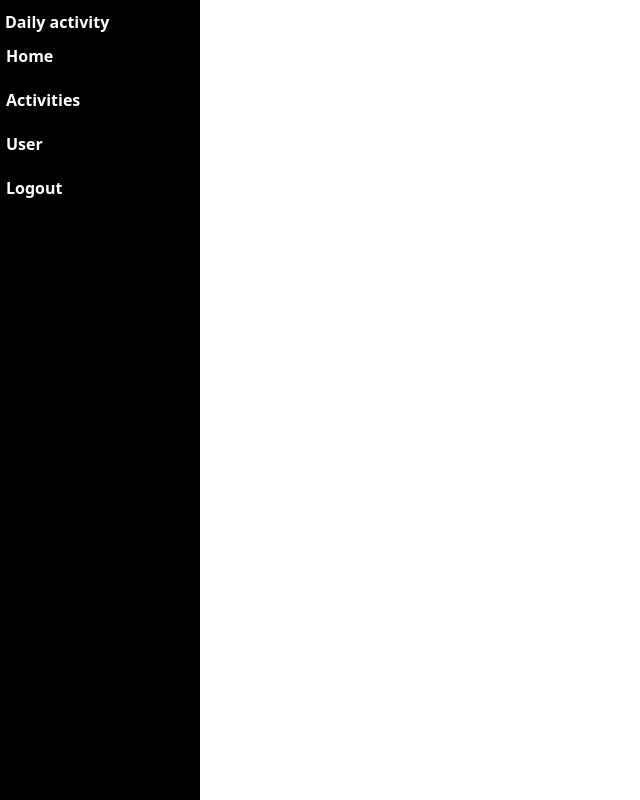
After one commit to chamlingsuman/daily_activities, a PHP site: page /sidbar.html in a window 1280 px wide. The commit adds this page. Shown: the whole page, without its empty margins (0-640 px from the left). Run offline with PHP 8.4, Linux system fonts and the light colour scheme.

Commit message:
add sidbar.html, insert background pic, created home.php

```diff
--- a/register.php
+++ b/register.php
@@ -61,7 +61,7 @@ if ($user) {
 
 <!DOCTYPE html>
 <html>
-    <body style="background: #f5f2ea">
+    <body>
         <head>
             <meta charset="UTF-8">
             <meta name="viewport" content="width=device-width, initial-scale=1.0">
--- /dev/null
+++ b/sidbar.html
@@ -0,0 +1,81 @@
+<!DOCTYPE html>
+<html lang="en">
+<head>
+    <meta charset="UTF-8">
+    <meta name="viewport" content="width=device-width, initial-scale=1.0">
+    <link href="https://cdn.jsdelivr.net/npm/bootstrap@5.3.2/dist/css/bootstrap.min.css" rel="stylesheet">
+    <title>Daily Activities</title>
+    <style>
+        .sidebar {
+            width: 200px;
+            height: 100%;
+            background-color: black;
+            position: fixed;
+            overflow: auto;
+        }
+
+        .sidebar a {
+            display: block;
+            color: white;
+            text-decoration: none;
+            margin-left: 0px;
+            padding-top: 10px;
+            padding-bottom: 10px;
+            padding-left: 1px;
+        }
+        .sidebar ul{
+            padding: 10px 0px 10px 5px;
+        }
+        .sidebar ul > li{
+            list-style-type: none;
+            color: white;
+        }
+
+        .sidebar a.active {
+           background-color: #0b3ad6;
+           color: green;
+        }
+
+       .sidebar a:hover:not(.active) {
+            background-color: #afaaaa;
+            color: white;
+        }
+
+        @media screen and (max-width: 700px) {
+            .sidebar {
+                width: 100%;
+                height: auto;
+                position: relative;
+            }
+
+            .sidebar a {
+                float: left;
+            }
+
+            .content {
+                margin-left: 0;
+            }
+        }
+
+        @media screen and (max-width: 400px) {
+            .sidebar a {
+                text-align: center;
+                float: none;
+            }
+        }
+    </style>
+</head>
+<body>
+    <div class="d-flex">
+        <div class="sidebar">
+            <ul>
+                <li><strong>Daily activity</strong></li>
+                <li><strong><a href="home.php">Home</a></strong></li>
+                <li><strong><a href="activity.php">Activities</a></strong></li>
+                <li><strong><a href="user.php">User</a></strong></li>
+                <li><strong><a href="logout.php">Logout</a></strong></li>
+            </ul>
+        </div>
+    </div>
+</body>
+</html>
```
Also changed, not shown: home.php (+22 -0 lines), index.php (+12 -1 lines), activity.php (added), teamwork-activity-team-building.png (added), user.php (added).
